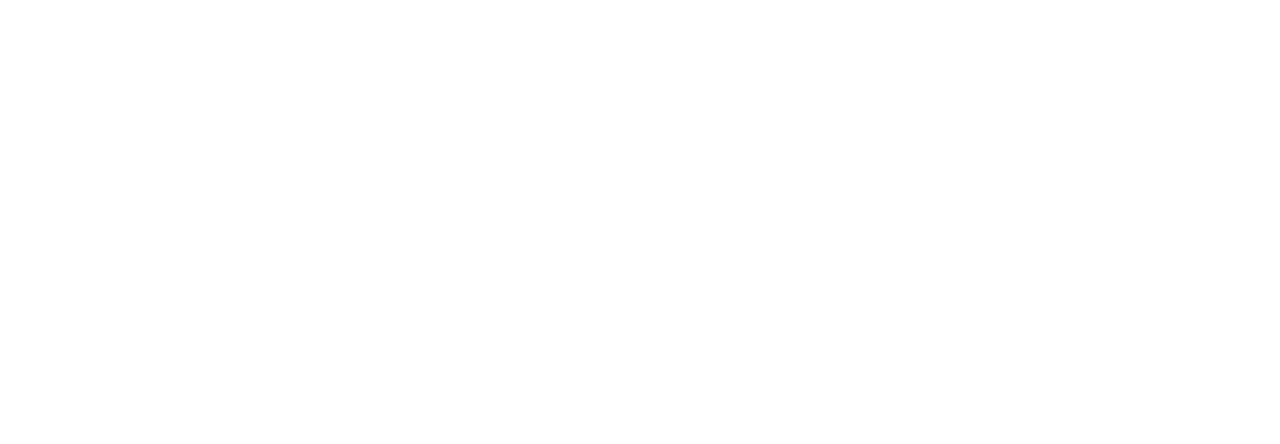
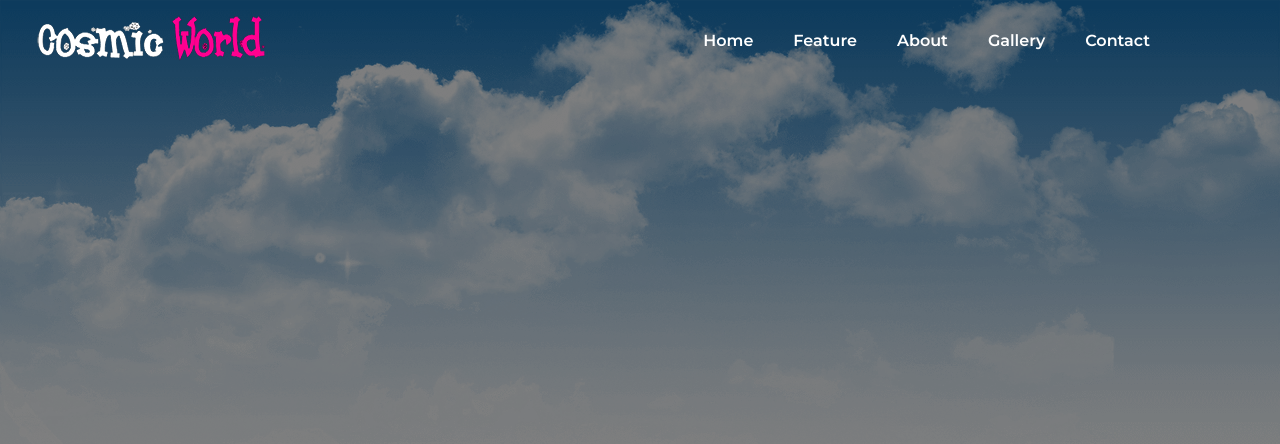
Before and after one commit to alihaider-dev/cosmis-world, a plain HTML site: page index.html in a window 1280 px wide. Drawn offline with Linux system fonts and the light colour scheme.

Commit message:
Navigation Bar Added

```diff
--- a/css/style.css
+++ b/css/style.css
@@ -0,0 +1,43 @@
+/* Google Font */
+@import url('https://fonts.googleapis.com/css2?family=Montserrat:wght@400;600;700&display=swap');
+
+* {
+  margin: 0;
+  padding: 0;
+  box-sizing: border-box;
+}
+.container {
+  max-width: 1200px;
+  height: 0 auto;
+  padding: 0 30px;
+}
+body {
+  font-family: 'Montserrat', sans-serif;
+}
+header {
+  height: 100vh;
+  background-image: url('../images/cloud.png');
+  background-repeat: no-repeat;
+  background-size: cover;
+  background-color: rgba(0, 0, 0, 0.5);
+  background-blend-mode: overlay;
+}
+nav {
+  display: flex;
+  justify-content: space-between;
+  height: 80px;
+  align-items: center;
+}
+.navigation {
+  display: flex;
+}
+.navigation li {
+  list-style: none;
+  margin: 10px;
+}
+.navigation li a {
+  text-decoration: none;
+  color: #ffffff;
+  font-weight: 600;
+  padding: 10px 10px;
+}
--- a/index.html
+++ b/index.html
@@ -7,5 +7,20 @@
     <link rel="stylesheet" href="./css/style.css" />
     <title>Cosmic World</title>
   </head>
-  <body></body>
+  <body>
+    <header>
+      <nav class="container">
+        <div class="logo">
+          <img src="./images/logo.png" alt="Cosmic World Logo" />
+        </div>
+        <ul class="navigation">
+          <li><a href="">Home</a></li>
+          <li><a href="">Feature</a></li>
+          <li><a href="">About</a></li>
+          <li><a href="">Gallery</a></li>
+          <li><a href="">Contact</a></li>
+        </ul>
+      </nav>
+    </header>
+  </body>
 </html>
```
